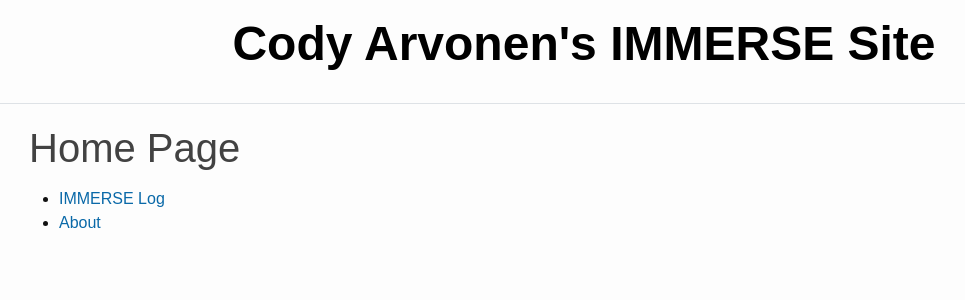
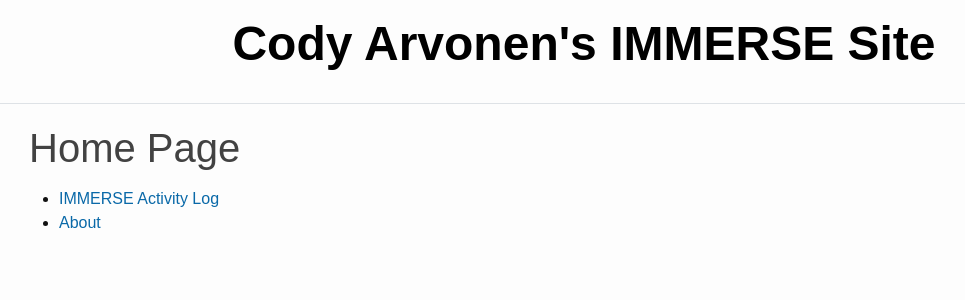
Before and after one commit to codyarvonen/personal_website, a Jekyll site: the page built from index.md, in a window 1280 px wide. Shown: the top 300 px of the page, without its empty margins (56-1021 px from the left). Built offline with Jekyll 4.4.1, drawn with Linux system fonts in a browser that asks for light colours.

Commit message:
another one

```diff
--- a/index.md
+++ b/index.md
@@ -3,5 +3,5 @@ layout: default
 title: Home Page
 ---
 
-  * [IMMERSE Log]({{ site.baseurl }}{% link _pages/log.md %})
+  * [IMMERSE Activity Log]({{ site.baseurl }}{% link _pages/log.md %})
   * [About]({{ site.baseurl }}{% link _pages/about.md %})
```
